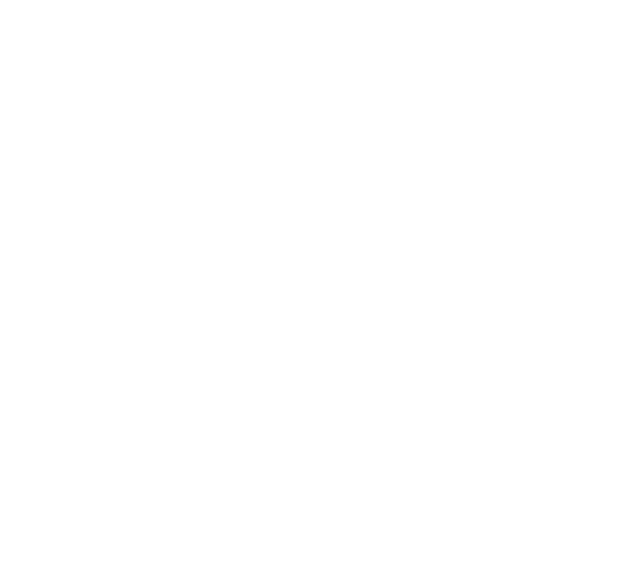
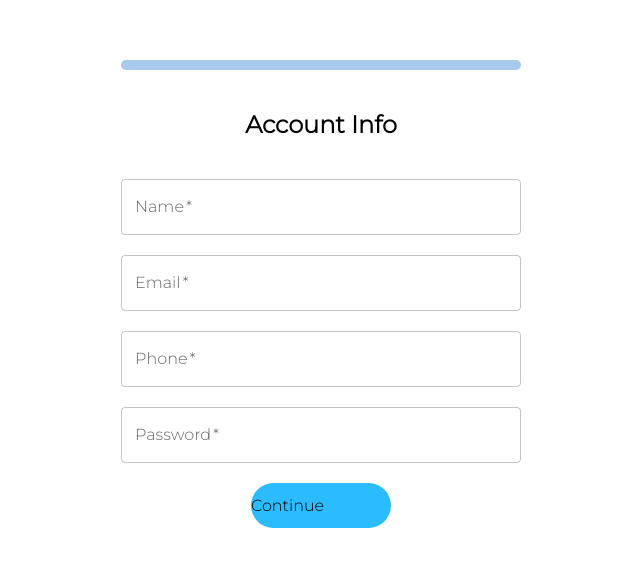
Before and after one commit to LucasNarZ/Book-Service-Landing-page, a React (Create React App) app in the folder landing-page/: page /subscribe in a window 1280 px wide. Before the commit this address had no page. Shown: the part 106-672 px from the top of the page, without its empty margins (319-959 px from the left). Built offline with nearby package versions, Linux system fonts and the light colour scheme.

Commit message:
account page

```diff
--- a/landing-page/src/App.js
+++ b/landing-page/src/App.js
@@ -5,6 +5,7 @@
 import { AboutUs } from './components/about-us';
 import { ContactUs } from './components/contact-us.js';
 import { Plans } from './components/plans';
+import { Subscribe } from './components/subscribe.js';
 
 import { BrowserRouter as Router, Routes, Route } from "react-router-dom";
 
@@ -16,6 +17,7 @@
         <Route path='about-us' element={<AboutUs />} />
         <Route path='/contact-us' element={<ContactUs />} />
         <Route path="/plans" element={<Plans />} />
+        <Route path="/subscribe" element={<Subscribe />}/>
       </Routes>
 
     </Router>
--- a/landing-page/src/components/plans.js
+++ b/landing-page/src/components/plans.js
@@ -32,7 +32,7 @@
                         <CheckIcon />
                         <p>Community Interaction</p>
                     </div>
-                    <a href='/plans'><button className='subscribe-btn'>Choose</button></a>
+                    <a href='/subscribe'><button className='subscribe-btn'>Choose</button></a>
                 </Container>
                 <Container className='plan'>
                     <h2>Surprise Genre Book Plan</h2>
@@ -57,7 +57,7 @@
                         <CheckIcon />
                         <p>Surprise Gifts</p>
                     </div>
-                    <a href='/plans'><button className='subscribe-btn'>Choose</button></a>
+                    <a href='/subscribe'><button className='subscribe-btn'>Choose</button></a>
                 </Container>
 
             </div>
--- /dev/null
+++ b/landing-page/src/components/subscribe.js
@@ -0,0 +1,79 @@
+import React from 'react';
+import '../css/styles.css';
+
+import { useState } from 'react';
+
+import { LinearProgress, TextField, Container } from '@mui/material';
+
+export function Subscribe(){
+    const [value, setValue] =useState(0)
+
+    return(
+        <React.Fragment>
+            <section className='subscribe'>
+                <LinearProgress value={value} variant='determinate' sx={{
+                    margin:"100px",
+                    height: "10px",
+                    width: "400px",
+                    borderRadius: "50px",
+                    marginY: "0"
+                }}/>
+                { value === 0 &&
+                <React.Fragment>
+                    <h2>Account Info</h2>
+                    <form>
+                        <Container className='content' sx={{
+                        display:"flex",
+                        flexDirection: "column",
+                        rowGap: "20px",
+                        alignItems:"center"
+                        }}>
+                        <TextField id="outlined-basic" className='input1' label="Name" variant="outlined" required/>
+                        <TextField id="outlined-basic" className='input1' label="Email" variant="outlined" type="email" required/>
+                        <TextField id="outlined-basic" className='input1' label="Phone" variant="outlined" type="phone" required/>
+                        <TextField id="outlined-basic" className='input1' label="Password" variant="outlined"type="password" required/>
+                        <input className='subscribe-btn' onClick={() => {
+                            setValue(33)
+                        }} value="Continue"/>
+                        </Container>
+                    </form>
+
+                </React.Fragment>}
+                { value === 33 &&
+                <React.Fragment>
+                    <h2>Shipping Info</h2>
+                    <Container className='content' sx={{
+                    display:"flex",
+                    flexDirection: "column",
+                    rowGap: "20px",
+                    alignItems:"center"
+                    }}>
+                    <TextField id="outlined-basic" className='input1' label="Name" variant="outlined"/>
+                    <TextField id="outlined-basic" className='input1' label="Email" variant="outlined"/>
+                    <TextField id="outlined-basic" className='input1' label="Phone" variant="outlined"/>
+                    <TextField id="outlined-basic" className='input1' label="Password" variant="outlined"/>
+                    <button className='subscribe-btn' onClick={() => {
+                        setValue(66)
+                    }}>Continue</button>
+                </Container>
+                </React.Fragment>}
+                { value === 66 &&
+                <React.Fragment>
+                    <h2>Account Info</h2>
+                    <Container className='content' sx={{
+                    display:"flex",
+                    flexDirection: "column",
+                    rowGap: "20px",
+                    alignItems:"center"
+                    }}>
+                    <TextField id="outlined-basic" className='input1' label="Name" variant="outlined"/>
+                    <TextField id="outlined-basic" className='input1' label="Email" variant="outlined"/>
+                    <TextField id="outlined-basic" className='input1' label="Phone" variant="outlined"/>
+                    <TextField id="outlined-basic" className='input1' label="Password" variant="outlined"/>
+                    <button className='subscribe-btn'>Continue</button>
+                </Container>
+                </React.Fragment>}
+            </section>
+        </React.Fragment>
+    )
+}
--- a/landing-page/src/css/styles.css
+++ b/landing-page/src/css/styles.css
@@ -328,4 +328,18 @@
   transform: translate(-50%);
 }
 
+.subscribe {
+  display: flex;
+  flex-direction: column;
+  align-items: center;
+  justify-content: center;
+  height: 100vh;
+}
+.subscribe h2 {
+  margin: 40px 0;
+}
+.subscribe .input1 {
+  width: 400px;
+}
+
 /*# sourceMappingURL=styles.css.map */
--- a/landing-page/src/scss/styles.scss
+++ b/landing-page/src/scss/styles.scss
@@ -223,7 +223,6 @@
     }
 }
 
-
 .about-us{
     width: 100vw;
     padding-top: 70px;
@@ -247,7 +246,6 @@
         }
     }
 }
-
 
 #contact-us-section, #sign-up-section, #sign-in-section{
     height: 100vh;
@@ -348,3 +346,17 @@
         }
     }
 }
+
+.subscribe{
+    display: flex;
+    flex-direction: column;
+    align-items: center;
+    justify-content: center;
+    height: 100vh;
+    h2{
+        margin: 40px 0;
+    }
+    .input1{
+        width: 400px;
+    }
+}
```
Also changed, not shown: 1 other file (tests, documents, lock files or other folders).
